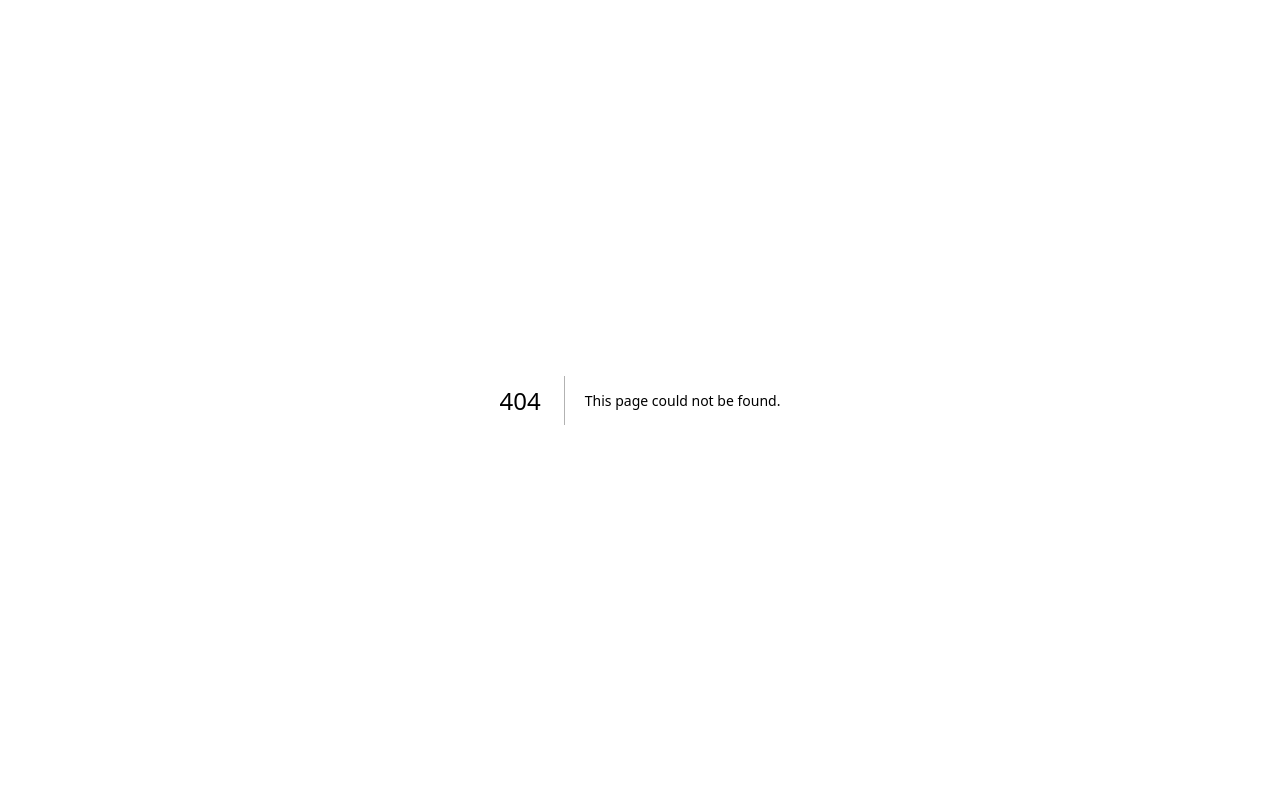
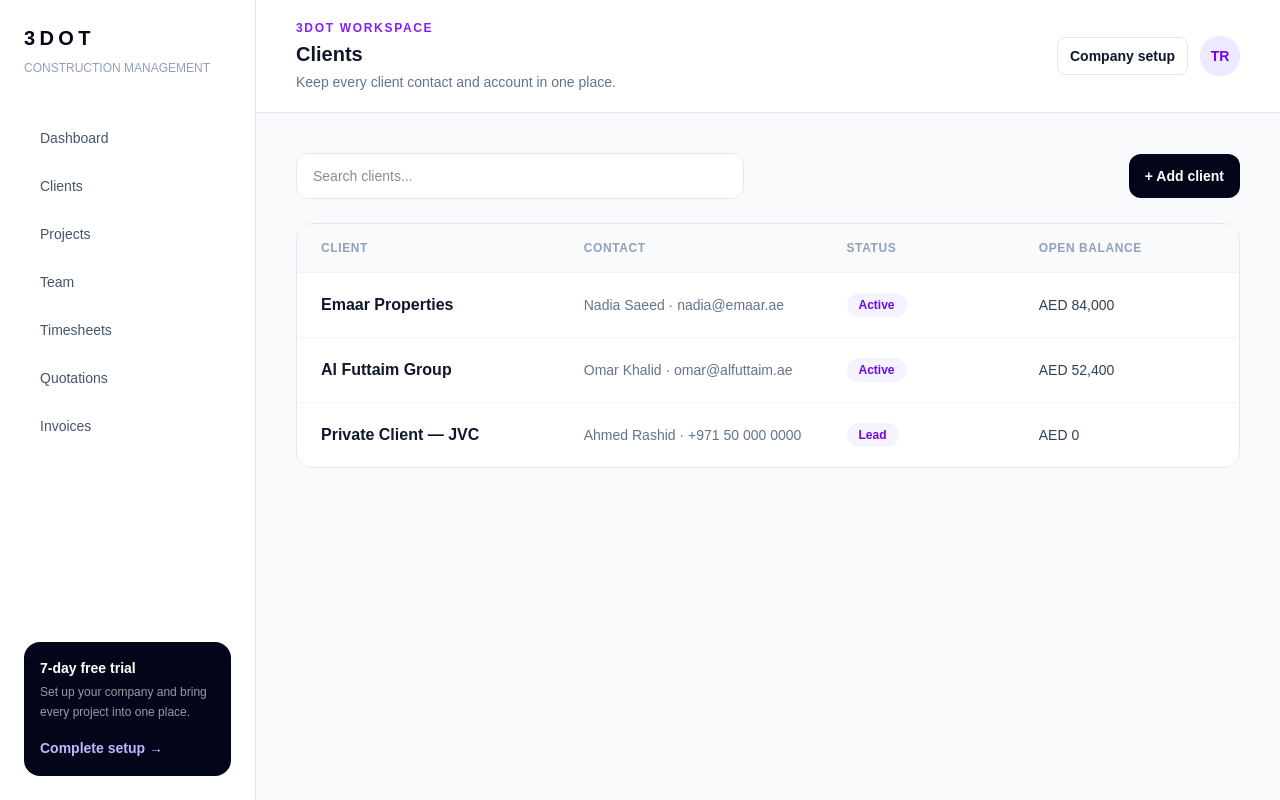
Before and after one commit to tajalrayhan3-oss/3DOT, a Next.js app: page /clients in a window 1280 px wide. Before the commit this address had no page. Built offline with nearby package versions, Linux system fonts and the light colour scheme.

Commit message:
feat: add client and project screens

```diff
--- /dev/null
+++ b/src/app/clients/page.tsx
@@ -0,0 +1,2 @@
+import { ResourcePage } from "@/components/resource-page";
+export default function ClientsPage() { return <ResourcePage title="Clients" description="Keep every client contact and account in one place." action="Add client" columns={["Client", "Contact", "Status", "Open balance"]} rows={[{name:"Emaar Properties",meta:"Nadia Saeed · nadia@emaar.ae",status:"Active",amount:"AED 84,000"},{name:"Al Futtaim Group",meta:"Omar Khalid · omar@alfuttaim.ae",status:"Active",amount:"AED 52,400"},{name:"Private Client — JVC",meta:"Ahmed Rashid · +971 50 000 0000",status:"Lead",amount:"AED 0"}]} />; }
--- /dev/null
+++ b/src/app/projects/page.tsx
@@ -0,0 +1,2 @@
+import { ResourcePage } from "@/components/resource-page";
+export default function ProjectsPage() { return <ResourcePage title="Projects" description="Track jobs from quotation through handover." action="New project" columns={["Project", "Client / location", "Stage", "Contract value"]} rows={[{name:"Palm Jumeirah Villa",meta:"Emaar Properties · Palm Jumeirah",status:"In progress",amount:"AED 1,280,000"},{name:"Al Barsha Fit-out",meta:"Al Futtaim Group · Al Barsha",status:"In progress",amount:"AED 640,000"},{name:"JVC Residence",meta:"Private Client · JVC",status:"Planning",amount:"AED 390,000"}]} />; }
--- /dev/null
+++ b/src/components/resource-page.tsx
@@ -0,0 +1,10 @@
+import { AppShell } from "@/components/app-shell";
+
+type Row = { name: string; meta: string; status: string; amount?: string };
+
+export function ResourcePage({ title, description, action, columns, rows }: { title: string; description: string; action: string; columns: string[]; rows: Row[] }) {
+  return <AppShell title={title} description={description}>
+    <div className="flex flex-col gap-4 sm:flex-row sm:items-center sm:justify-between"><div className="relative max-w-md flex-1"><input placeholder={`Search ${title.toLowerCase()}...`} className="w-full rounded-xl border border-slate-200 bg-white px-4 py-3 text-sm outline-none focus:border-violet-500" /></div><button className="rounded-xl bg-slate-950 px-4 py-3 text-sm font-semibold text-white">+ {action}</button></div>
+    <section className="mt-6 overflow-hidden rounded-2xl border border-slate-200 bg-white"><div className="hidden grid-cols-[1.4fr_1.4fr_1fr_1fr] gap-4 border-b border-slate-100 bg-slate-50 px-6 py-4 text-xs font-semibold uppercase tracking-wider text-slate-400 md:grid">{columns.map((column) => <span key={column}>{column}</span>)}</div><div>{rows.map((row) => <article key={row.name} className="grid gap-2 border-b border-slate-100 px-6 py-5 last:border-0 md:grid-cols-[1.4fr_1.4fr_1fr_1fr] md:items-center md:gap-4"><div><p className="font-semibold">{row.name}</p><p className="mt-1 text-sm text-slate-500 md:hidden">{row.meta}</p></div><p className="hidden text-sm text-slate-500 md:block">{row.meta}</p><span className="w-fit rounded-full bg-violet-50 px-3 py-1 text-xs font-semibold text-violet-700">{row.status}</span><p className="text-sm font-medium text-slate-700">{row.amount ?? "—"}</p></article>)}</div></section>
+  </AppShell>;
+}
```
